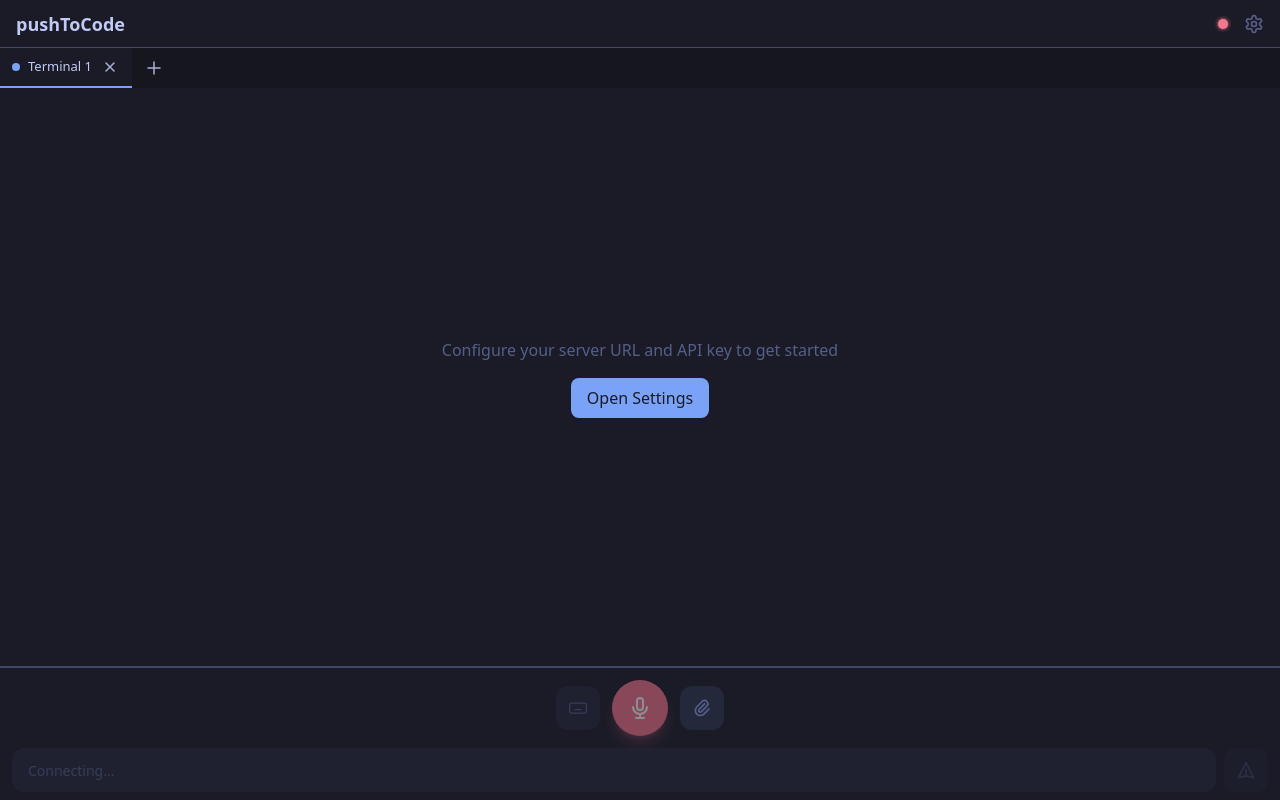
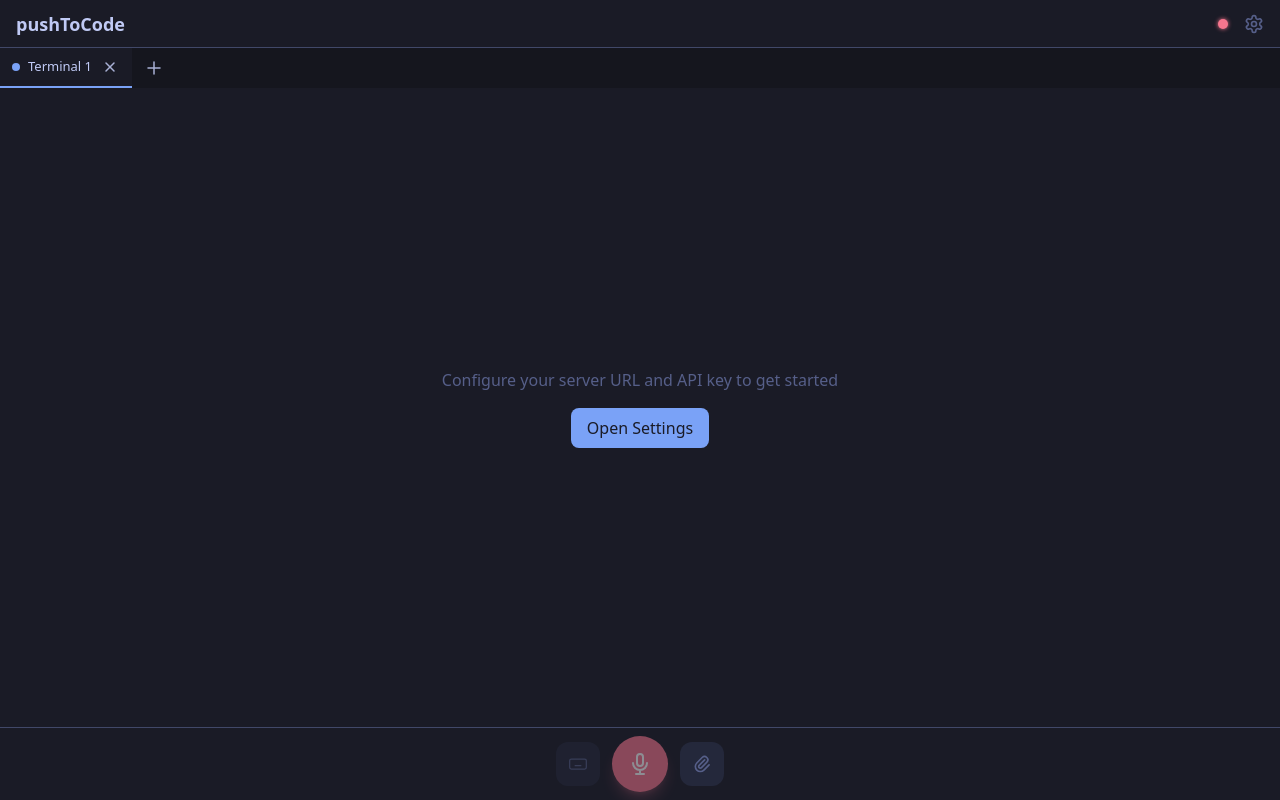
Before and after one commit to MichaelLod/pushToCode, a Next.js app in the folder web/: page / in a window 1280 px wide. Built offline with nearby package versions, Linux system fonts and the light colour scheme.

Commit message:
refactor: Remove text input, keep only action buttons
- InputBar now has keyboard, mic, attach buttons only
- Terminal gets auto-focus when ready
- Voice transcription sends directly to terminal
- File uploads send reference to terminal

```diff
--- a/web/src/app/page.tsx
+++ b/web/src/app/page.tsx
@@ -33,8 +33,9 @@ export default function Home() {
     removeSession,
   } = useSessions();
 
-  // Terminal for current session - need to get write function
+  // Terminal for current session - need to get write and focus functions
   const terminalWriteRef = useRef<((data: string) => void) | null>(null);
+  const terminalFocusRef = useRef<(() => void) | null>(null);
 
   // Handle messages from server
   const handleServerMessage = useCallback((message: ServerMessage) => {
@@ -135,26 +136,6 @@ export default function Home() {
     }
   }, [isConnected, currentSession, send, sessionReinitTrigger]);
 
-  // Handle user input from InputBar
-  const handleSendMessage = useCallback(
-    (text: string) => {
-      if (!currentSession || !isConnected) return;
-
-      // Send text first, then Enter separately (Claude CLI needs separate keypress)
-      send({
-        type: "pty_input",
-        sessionId: currentSession.id,
-        data: text,
-      });
-      send({
-        type: "pty_input",
-        sessionId: currentSession.id,
-        data: "\r",
-      });
-    },
-    [currentSession, isConnected, send]
-  );
-
   // Helper to convert file to base64
   const fileToBase64 = useCallback((file: File): Promise<string> => {
     return new Promise((resolve, reject) => {
@@ -170,12 +151,35 @@ export default function Home() {
     });
   }, []);
 
-  // Handle submit from InputBar (text + attachments)
-  const handleSubmit = useCallback(
-    async (text: string, attachments: FileAttachment[]) => {
+  // Handle voice transcription - send to terminal and press enter
+  const handleTranscription = useCallback(
+    (text: string) => {
       if (!currentSession || !isConnected) return;
 
-      // Upload files first
+      // Send transcribed text then Enter
+      send({
+        type: "pty_input",
+        sessionId: currentSession.id,
+        data: text,
+      });
+      send({
+        type: "pty_input",
+        sessionId: currentSession.id,
+        data: "\r",
+      });
+
+      // Refocus terminal after transcription
+      terminalFocusRef.current?.();
+    },
+    [currentSession, isConnected, send]
+  );
+
+  // Handle file uploads from InputBar
+  const handleFileUpload = useCallback(
+    async (attachments: FileAttachment[]) => {
+      if (!currentSession || !isConnected) return;
+
+      // Upload files
       const uploadedPaths: string[] = [];
       for (const attachment of attachments) {
         try {
@@ -187,26 +191,31 @@ export default function Home() {
             mimeType: attachment.file.type,
             data: base64Data,
           });
-          // We'll include a reference to the file in the message
-          // The actual path will be logged when file_uploaded is received
           uploadedPaths.push(attachment.file.name);
         } catch (err) {
           console.error("Failed to upload file:", err);
         }
       }
 
-      // Build message with file references
-      let message = text.trim();
+      // Send file reference message to terminal
       if (uploadedPaths.length > 0) {
         const fileNote = `[Attached: ${uploadedPaths.join(", ")} - files saved to /tmp/pushtocode-uploads/]`;
-        message = message ? `${message}\n\n${fileNote}` : fileNote;
+        send({
+          type: "pty_input",
+          sessionId: currentSession.id,
+          data: fileNote,
+        });
+        send({
+          type: "pty_input",
+          sessionId: currentSession.id,
+          data: "\r",
+        });
       }
 
-      if (message) {
-        handleSendMessage(message);
-      }
+      // Refocus terminal
+      terminalFocusRef.current?.();
     },
-    [currentSession, isConnected, send, fileToBase64, handleSendMessage]
+    [currentSession, isConnected, send, fileToBase64]
   );
 
   // Handle terminal input (keystrokes)
@@ -305,6 +314,9 @@ export default function Home() {
                 onInput={handleTerminalInput}
                 onReady={(terminal) => {
                   terminalWriteRef.current = terminal.write;
+                  terminalFocusRef.current = terminal.focus;
+                  // Auto-focus terminal when ready
+                  terminal.focus();
                 }}
                 fontSize={settings.fontSize}
                 fontFamily={settings.fontFamily}
@@ -316,23 +328,15 @@ export default function Home() {
             </div>
           )}
 
-          {/* Input area */}
-          <div className="border-t border-border">
+          {/* Toolbar with action buttons */}
           <InputBar
-              onSubmit={handleSubmit}
             onKeyPress={handleTerminalInput}
+            onTranscription={handleTranscription}
+            onFileUpload={handleFileUpload}
             disabled={!isConnected || !currentSession}
-              placeholder={
-                !isConnected
-                  ? "Connecting..."
-                  : !currentSession
-                  ? "No session"
-                  : "Enter command..."
-              }
             serverUrl={settings.serverUrl}
             apiKey={settings.apiKey}
           />
-          </div>
         </div>
       </main>
 
--- a/web/src/components/InputBar.tsx
+++ b/web/src/components/InputBar.tsx
@@ -1,46 +1,34 @@
 "use client";
 
-import { useCallback, useState, useRef } from "react";
+import { useCallback, useState } from "react";
 import { FileUpload, FileAttachment } from "./FileUpload";
 import { KeyboardControls } from "./KeyboardControls";
 import { VoiceRecorder } from "./VoiceRecorder";
 
 export interface InputBarProps {
-  onSubmit: (text: string, attachments: FileAttachment[]) => void;
   onKeyPress?: (key: string) => void;
+  onTranscription?: (text: string) => void;
+  onFileUpload?: (attachments: FileAttachment[]) => void;
   disabled?: boolean;
-  placeholder?: string;
   serverUrl?: string;
   apiKey?: string;
 }
 
 /**
- * Main input bar component
- * Layout: [KeyboardToggle] [TextField (auto-grow 1-5 lines)] [Mic] [Attach] [Send]
+ * Floating toolbar with action buttons only (no text input)
+ * Layout: [KeyboardToggle] [Mic] [Attach]
  */
 export function InputBar({
-  onSubmit,
   onKeyPress,
+  onTranscription,
+  onFileUpload,
   disabled = false,
-  placeholder = "Enter command...",
   serverUrl,
   apiKey,
 }: InputBarProps) {
-  const [text, setText] = useState("");
   const [attachments, setAttachments] = useState<FileAttachment[]>([]);
   const [showKeyboard, setShowKeyboard] = useState(false);
   const [showVoiceRecorder, setShowVoiceRecorder] = useState(false);
-  const inputRef = useRef<HTMLInputElement>(null);
-
-  // Handle submit
-  const handleSubmit = useCallback(() => {
-    const trimmedText = text.trim();
-    if (!trimmedText && attachments.length === 0) return;
-
-    onSubmit(trimmedText, attachments);
-    setText("");
-    setAttachments([]);
-  }, [text, attachments, onSubmit]);
 
   // Handle keyboard control key press
   const handleKeyboardKeyPress = useCallback(
@@ -50,18 +38,20 @@ export function InputBar({
     [onKeyPress]
   );
 
-  // Handle voice transcription
+  // Handle voice transcription - send directly to terminal
   const handleTranscription = useCallback((transcribedText: string) => {
-    setText((prev) => {
-      const newText = prev ? `${prev} ${transcribedText}` : transcribedText;
-      return newText;
-    });
-    // Focus input after transcription
-    inputRef.current?.focus();
-  }, []);
+    onTranscription?.(transcribedText);
+  }, [onTranscription]);
 
-  // Check if send should be enabled
-  const canSend = (text.trim().length > 0 || attachments.length > 0) && !disabled;
+  // Handle attachments change
+  const handleAttachmentsChange = useCallback((newAttachments: FileAttachment[]) => {
+    setAttachments(newAttachments);
+    if (newAttachments.length > 0) {
+      onFileUpload?.(newAttachments);
+      // Clear attachments after triggering upload
+      setTimeout(() => setAttachments([]), 100);
+    }
+  }, [onFileUpload]);
 
   return (
     <>
@@ -73,8 +63,8 @@ export function InputBar({
           </div>
         )}
 
-        {/* Action buttons row - above input for better tap targets */}
-        <div className="flex items-center justify-center gap-3 mb-2 py-1">
+        {/* Action buttons - centered */}
+        <div className="flex items-center justify-center gap-3">
           {/* Keyboard toggle button */}
           <button
             onClick={() => setShowKeyboard(!showKeyboard)}
@@ -117,53 +107,8 @@ export function InputBar({
           {/* Attach button */}
           <FileUpload
             attachments={attachments}
-            onAttachmentsChange={setAttachments}
+            onAttachmentsChange={handleAttachmentsChange}
           />
-        </div>
-
-        {/* Input row with send button */}
-        <div className="flex items-center gap-2">
-          {/* Text input */}
-          <input
-            ref={inputRef}
-            type="text"
-            value={text}
-            onChange={(e) => setText(e.target.value)}
-            onKeyDown={(e) => {
-              if (e.key === "Enter" && !e.shiftKey) {
-                e.preventDefault();
-                handleSubmit();
-              }
-            }}
-            disabled={disabled}
-            placeholder={placeholder}
-            className="flex-1 min-w-0 h-11 rounded-xl bg-bg-secondary px-4 text-sm text-text-primary
-                      placeholder:text-text-secondary focus:outline-none focus:ring-2 focus:ring-accent
-                      disabled:opacity-50 disabled:cursor-not-allowed"
-            aria-label="Command input"
-          />
-
-          {/* Send button */}
-          <button
-            onClick={handleSubmit}
-            disabled={!canSend}
-            className={`w-11 h-11 flex items-center justify-center rounded-xl
-                      transition-all disabled:opacity-30 disabled:cursor-not-allowed
-                      ${canSend
-                        ? "bg-accent text-bg-primary hover:opacity-90"
-                        : "bg-bg-secondary text-text-secondary"
-                      }`}
-            aria-label="Send message"
-          >
-            <svg className="w-5 h-5" fill="none" stroke="currentColor" viewBox="0 0 24 24">
-              <path
-                strokeLinecap="round"
-                strokeLinejoin="round"
-                strokeWidth={2}
-                d="M12 19l9 2-9-18-9 18 9-2zm0 0v-8"
-              />
-            </svg>
-          </button>
         </div>
       </div>
 
```
Lines whose indentation alone changed are shown as unchanged.
